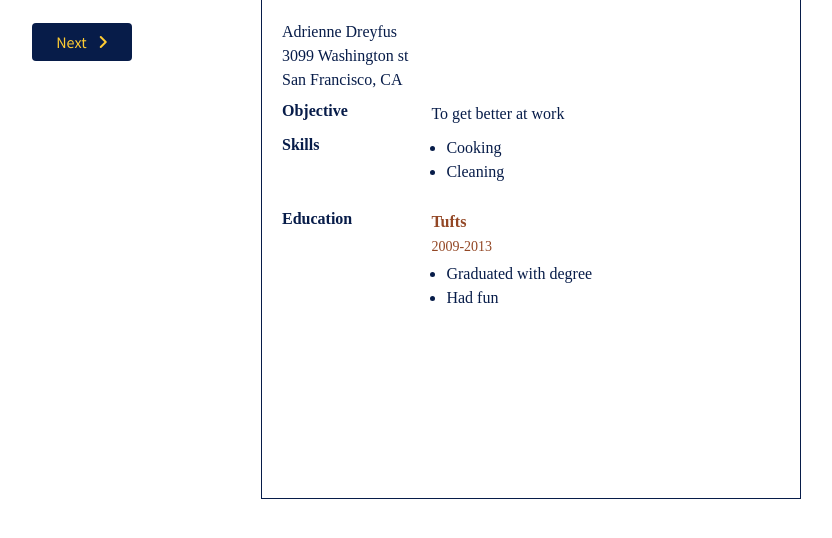
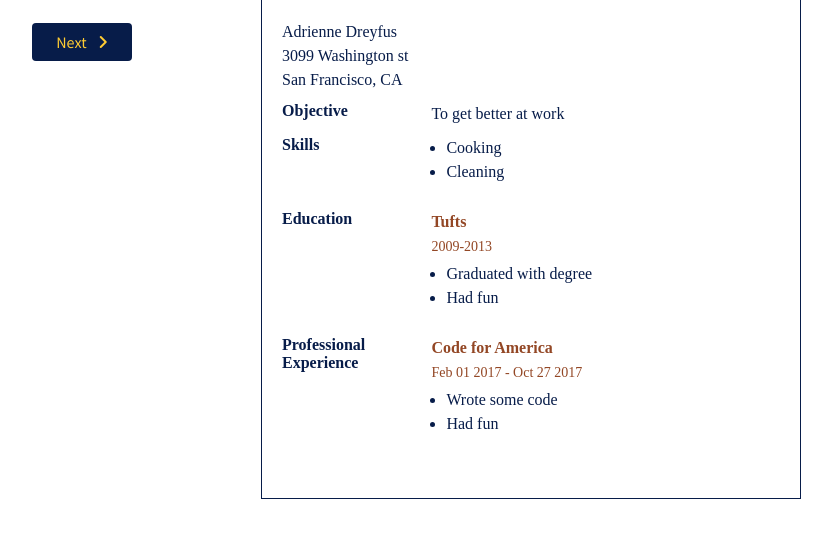
Before and after one commit to adrind/resume_generator, a Django app: page /resume/guide in a window 1280 px wide. Shown: the part 175-713 px from the top of the page, without its empty margins (394-1226 px from the left). Run offline with Django 3.2, Linux system fonts and the light colour scheme; some libraries are stand-ins or nearby versions; some web fonts are replaced.

Commit message:
changed rich field view to have add button

```diff
--- a/resume/static/css/style.css
+++ b/resume/static/css/style.css
@@ -120,6 +120,10 @@ p {
     font-family: "Times New Roman";
 }
 
+.preview-item h3 {
+    max-width: 100px;
+}
+
 .resume-preview label {
     font-weight: bold;
 }
@@ -174,6 +178,10 @@ p {
     margin-bottom: 10px;
 }
 
+/* List vue */
+.new-list-item label {
+    width: 100%;
+}
 
 
 @media (max-width: 500px) {
--- a/resume/static/js/vues.js
+++ b/resume/static/js/vues.js
@@ -31,8 +31,9 @@ Vue.component('list', {
         }
     },
     template: '<div class="list">' +
-    '<ul v-if="values" id="example-1"><li v-for="data in values">{{ data.value }}</li></ul>' +
-    '<input v-model="newItem"/><button class="btn btn-base" v-on:click="addToList">Add to list</button>' +
+    '<ul id="example-1"><li v-for="data in values">{{ data.value }}</li><li><input v-model="newItem" @keyup.enter="addToList"/>' +
+    '<button class="btn btn-base" v-on:click="addToList">Add</button>' +
+    '</li></ul>' +
     '</div>',
     methods: {
         addToList: function () {
@@ -166,14 +167,17 @@ var app = new Vue({
             createHeaderField('name', 'Adrienne Dreyfus', 'What is your name?', {isActive: true}),
             createHeaderField('address', '3099 Washington st', 'What is your address?'),
             createHeaderField('city', 'San Francisco, CA', 'What is your city?'),
-            createResumeField('objective', 'To get better at work', "What's your goal? What do you want to learn during your next job?", {isTextArea: true, header: 'Objective'}),
-            createSimpleList('skills', "What skills do you have?", {label: 'Add a skill:', header: 'Skills', list: {values: ['Cooking', 'Cleaning'], isSimpleList: true}}),
-            createRichList('education', "What education do you have?", {listFields: [{key: 'header', value: 'School name'}, {key:'dates', value: 'Years attended'}, {key:'values',value:'Things you did', isList: true}],label: 'Add an education:', header: 'Education', list: {values: [{header: 'Tufts', dates:'2009-2013', values:[{value: 'Graduated with degree'}, {value: 'Had fun'}]}]}})
+            createResumeField('Objective', 'To get better at work', "What's your goal? What do you want to learn during your next job?", {isTextArea: true, header: 'Objective'}),
+            createSimpleList('Skills', "What skills do you have?", {label: 'Add a skill:', header: 'Skills', list: {values: ['Cooking', 'Cleaning'], isSimpleList: true}}),
+            createRichList('Education', "What education do you have?", {listFields: [{key: 'header', value: 'School name'}, {key:'dates', value: 'Years attended'}, {key:'values',value:'Things you did', isList: true}],label: 'Add an education:', header: 'Education', list: {values: [{header: 'Tufts', dates:'2009-2013', values:[{value: 'Graduated with degree'}, {value: 'Had fun'}]}]}}),
+            createRichList('Professional Experience', "What work experience do you have?", {listFields: [{key: 'header', value: 'Title, Place of Work'}, {key:'dates', value: 'Years worked there'}, {key:'values',value:'Things you did', isList: true}],label: 'Add work experience:', header: 'Professional Experience', list: {values: [{header: 'Code for America', dates:'Feb 01 2017 - Oct 27 2017', values:[{value: 'Wrote some code'}, {value: 'Had fun'}]}]}})
+
         ],
         done: false,
         activeIndex: 0,
         newListItem: '',
-        newRichListItem: {}
+        newRichListItem: {},
+        isAddingNewItem: false
     },
     methods: {
         nextButtonClicked: function (event) {
@@ -213,6 +217,9 @@ var app = new Vue({
             activeFrame.list.values.push(this.newRichListItem);
             this.newRichListItem = {};
         },
+        addNewItem: function (event) {
+          this.isAddingNewItem = true;
+        },
         printResume: function (event) {
             var requestData = [];
             this.resume.forEach(function(field){
@@ -237,8 +244,8 @@ var app = new Vue({
                 contentType: 'application/json',
                 data: JSON.stringify(requestData),
                 processData: false,
-                success : function(callback){
-
+                success : function(response){
+                    window.location = '/resume/download?file='+response.fileName;
                 },
                 error : function(callback){
 
--- a/resume/templates/resume/includes/rich_list.html
+++ b/resume/templates/resume/includes/rich_list.html
@@ -1,10 +1,12 @@
 <rich-list-item v-for="data in item.list.values" :value="data" :isEditing="false"></rich-list-item>
-<div class="new-list-item">
+
+<button v-if="!isAddingNewItem" class="btn-base btn" v-on:click="addNewItem">Add new [item.header]</button>
+<div class="new-list-item" v-if="isAddingNewItem">
     <template v-for="field in item.listFields">
         <label>[field.value]
             <list v-if="field.isList" :values.sync="newRichListItem[field.key]"></list>
             <input v-else v-model="newRichListItem[field.key]"/>
         </label>
     </template>
-    <button v-if="item.list" class="btn btn-base" v-on:click="addToRichList">Add</button>
+    <button v-if="item.list" class="btn btn-base" v-on:click="addToRichList">Add new [item.header]</button>
 </div>
--- a/resume/views.py
+++ b/resume/views.py
@@ -70,17 +70,21 @@ def create_list_resume_field(canvas, starting_height, header_text, list_data):
 
 def create_rich_list_section(section):
     paragraphs = []
-    for field in section:
-        if field['type'] == 'field':
-            paragraphs.append(Paragraph(field['value'], style=style))
-        if field['type'] == 'list':
-            bullet_list = []
-            for skill in field['value']:
-                bullet_list.append(Paragraph(skill, style=style))
-            list_flow = ListFlowable(bullet_list, bulletType='bullet', start='bulletchar', bulletFontName='Times-Roman',
-                                     bulletFontSize=16, style=list_style)
+    if 'header' in section:
+        paragraphs.append(Paragraph(section['header'], style=style))
+    if 'dates' in section:
+        paragraphs.append(Paragraph(section['dates'], style=style))
+    if 'values' in section:
+        bullet_list = []
+        for skill in section['values']:
+            bullet_list.append(Paragraph(skill['value'], style=style))
+        list_flow = ListFlowable(bullet_list, bulletType='bullet', start='bulletchar', bulletFontName='Times-Roman',
+                                 bulletFontSize=16, style=list_style)
+        paragraphs.append(list_flow)
 
-            paragraphs.append(list_flow)
+    if 'body' in section:
+        paragraphs.append(Paragraph(section['body'], style=style))
+
     return paragraphs
 
 
@@ -93,10 +97,11 @@ def create_rich_list(canvas, starting_height, header_text, list_data):
     for item in list_data:
         section = create_rich_list_section(item)
         for paragraph in section:
-            w2, h2 = paragraph.wrapOn(canvas, FIRST_COL_WIDTH, MAX_HEIGHT)
+            w2, h2 = paragraph.wrapOn(canvas, SECOND_COL_WIDTH, MAX_HEIGHT)
             paragraph.drawOn(canvas, SECOND_COL_START, starting_height - h2)
 
             starting_height -= h2
+        starting_height -= SPACER
 
     return starting_height
 
@@ -107,7 +112,8 @@ def guide(request):
     return render(request, "resume/resume.html")
 
 def download_resume(request):
-    fsock = open('/Users/adrienne/workspace/resume_generator/resume/tmp/tmprmypzh69', 'rb')
+    file = request.GET['file']
+    fsock = open(file, 'rb')
     response = HttpResponse(fsock, content_type='application/pdf')
     response['Content-Disposition'] = 'attachment; filename=myfile.pdf'
 
```
